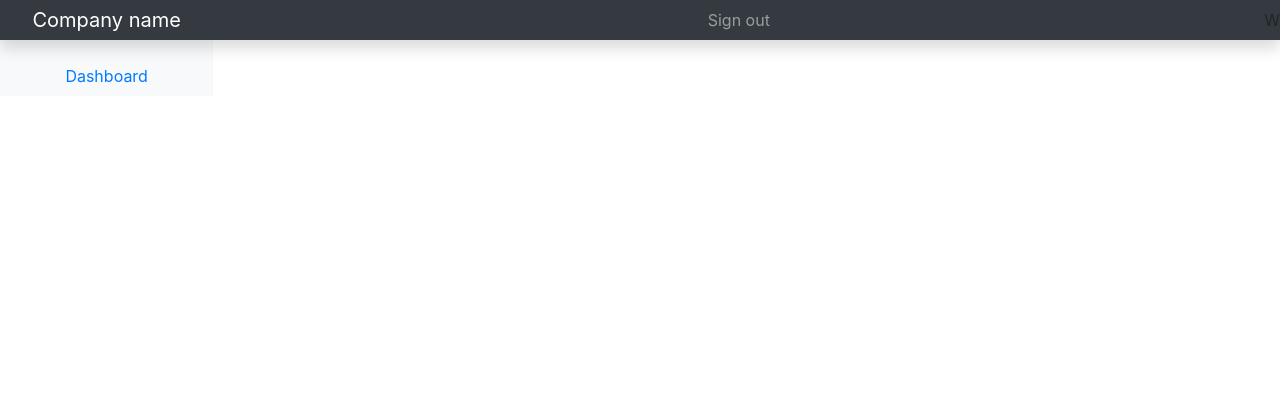
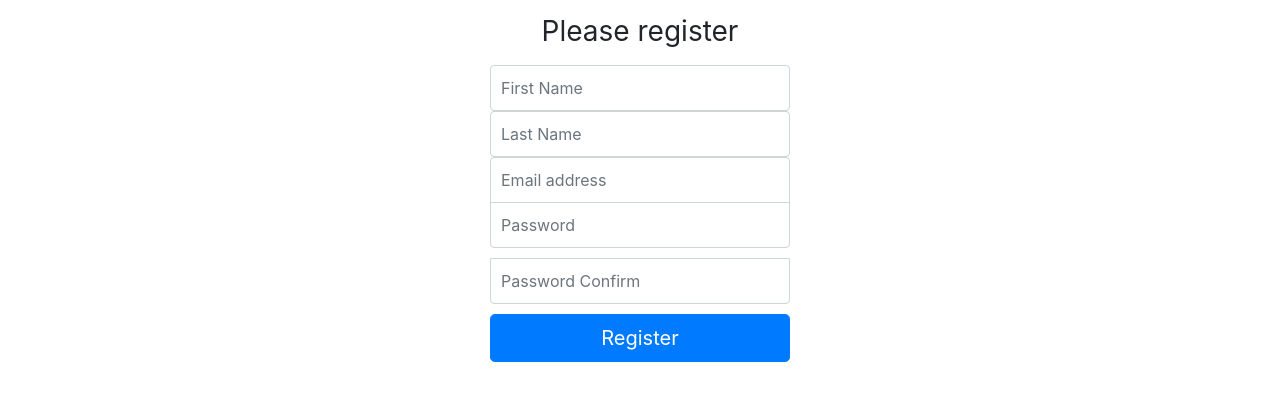
Before and after one commit to taiga-programming/typescript-app, a React (Create React App) app: page /register in a window 1280 px wide. Shown: the top 400 px of the page. Built offline with nearby package versions, Linux system fonts and the light colour scheme.

Commit message:
add login and register function

```diff
--- a/package.json
+++ b/package.json
@@ -11,6 +11,7 @@
     "@types/react": "^17.0.0",
     "@types/react-dom": "^16.9.8",
     "@types/react-router-dom": "^5.1.6",
+    "axios": "^0.21.0",
     "react": "^17.0.1",
     "react-dom": "^17.0.1",
     "react-router-dom": "^5.2.0",
--- a/src/App.tsx
+++ b/src/App.tsx
@@ -1,28 +1,20 @@
 import React from 'react';
 import './App.css';
-import Nav from './secure/components/Nav';
-import Menu from './secure/components/Menu';
 import Dashboard from './secure/Dashboard';
 import Users from './secure/Users';
 import Login from './public/Login';
 import { BrowserRouter, Route } from 'react-router-dom';
+import Register from './public/Register';
 
 function App() {
   return (
     <div className="App">
-      <Nav />
-      <div className="container-fluid">
-        <div className="row">
-          <Menu />
-          <main role="main" className="col-md-9 ml-sm-auto col-lg-10 px-md-4">
-            <BrowserRouter>
-              <Route path={'/'} exact component={Dashboard} />
-              <Route path={'/users'} component={Users} />
-              <Route path={'/login'} component={Login} />
-            </BrowserRouter>
-          </main>
-        </div>
-      </div>
+      <BrowserRouter>
+        <Route path={'/'} exact component={Dashboard} />
+        <Route path={'/users'} component={Users} />
+        <Route path={'/login'} component={Login} />
+        <Route path={'/register'} component={Register} />
+      </BrowserRouter>
     </div>
   );
 }
--- a/src/public/Login.tsx
+++ b/src/public/Login.tsx
@@ -1,7 +1,70 @@
-import React, { Component } from 'react';
+import React, { Component, SyntheticEvent } from 'react';
+import './Public.css';
+import axios from 'axios';
+import { Redirect } from 'react-router-dom';
 
-export default class Login extends Component {
+class Login extends Component {
+  email = '';
+  password = '';
+  state = {
+    redirect: false
+  };
+
+  submit = async (e: SyntheticEvent) => {
+    e.preventDefault();
+
+    const response = await axios.post('login', {
+      email: this.email,
+      password: this.password,
+      scope: 'admin'
+    });
+
+    localStorage.setItem('token', response.data.token);
+    axios.defaults.headers.Authorization = `Bearer ${localStorage.getItem(
+      'token'
+    )}`;
+
+    this.setState({
+      redirect: true
+    });
+  };
+
   render() {
-    return <div>d</div>;
+    if (this.state.redirect) {
+      return <Redirect to={'/register'} />;
+    }
+
+    return (
+      <form className="form-signin" onSubmit={this.submit}>
+        <h1 className="h3 mb-3 font-weight-normal">Please sign in</h1>
+        <label htmlFor="inputEmail" className="sr-only">
+          Email address
+        </label>
+        <input
+          type="email"
+          id="inputEmail"
+          className="form-control"
+          placeholder="Email address"
+          required
+          onChange={(e) => (this.email = e.target.value)}
+        />
+        <label htmlFor="inputPassword" className="sr-only">
+          Password
+        </label>
+        <input
+          type="password"
+          id="inputPassword"
+          className="form-control"
+          placeholder="Password"
+          onChange={(e) => (this.password = e.target.value)}
+          required
+        />
+        <button className="btn btn-lg btn-primary btn-block" type="submit">
+          Sign in
+        </button>
+      </form>
+    );
   }
 }
+
+export default Login;
--- /dev/null
+++ b/src/public/Public.css
@@ -0,0 +1,29 @@
+.form-signin {
+  width: 100%;
+  max-width: 330px;
+  padding: 15px;
+  margin: auto;
+}
+.form-signin .checkbox {
+  font-weight: 400;
+}
+.form-signin .form-control {
+  position: relative;
+  box-sizing: border-box;
+  height: auto;
+  padding: 10px;
+  font-size: 16px;
+}
+.form-signin .form-control:focus {
+  z-index: 2;
+}
+.form-signin input[type="email"] {
+  margin-bottom: -1px;
+  border-bottom-right-radius: 0;
+  border-bottom-left-radius: 0;
+}
+.form-signin input[type="password"] {
+  margin-bottom: 10px;
+  border-top-left-radius: 0;
+  border-top-right-radius: 0;
+}
--- /dev/null
+++ b/src/public/Register.tsx
@@ -0,0 +1,111 @@
+import React, { Component, SyntheticEvent } from 'react';
+import './Public.css';
+import axios from 'axios';
+import { Redirect } from 'react-router-dom';
+
+class Register extends Component {
+  first_name = '';
+  last_name = '';
+  email = '';
+  password = '';
+  password_confirm = '';
+  state = {
+    redirect: false
+  };
+
+  submit = async (e: SyntheticEvent) => {
+    e.preventDefault();
+
+    await axios.post('register', {
+      first_name: this.first_name,
+      last_name: this.last_name,
+      email: this.email,
+      password: this.password,
+      password_confirm: this.password_confirm
+    });
+
+    this.setState({
+      redirect: true
+    });
+  };
+
+  render() {
+    if (this.state.redirect) {
+      return <Redirect to={'/login'} />;
+    }
+
+    return (
+      <form className="form-signin" onSubmit={this.submit}>
+        <h1 className="h3 mb-3 font-weight-normal">Please register</h1>
+
+        <label htmlFor="firstName" className="sr-only">
+          First Name
+        </label>
+        <input
+          type="text"
+          id="firstName"
+          className="form-control"
+          placeholder="First Name"
+          required
+          onChange={(e) => (this.first_name = e.target.value)}
+        />
+
+        <label htmlFor="lastName" className="sr-only">
+          Last Name
+        </label>
+        <input
+          type="text"
+          id="lastName"
+          className="form-control"
+          placeholder="Last Name"
+          required
+          onChange={(e) => (this.last_name = e.target.value)}
+        />
+
+        <label htmlFor="inputEmail" className="sr-only">
+          Email address
+        </label>
+        <input
+          type="email"
+          id="inputEmail"
+          className="form-control"
+          placeholder="Email address"
+          required
+          onChange={(e) => (this.email = e.target.value)}
+        />
+
+        <label htmlFor="inputPassword" className="sr-only">
+          Password
+        </label>
+        <input
+          type="password"
+          id="inputPassword"
+          className="form-control"
+          placeholder="Password"
+          autoComplete="new-password"
+          onChange={(e) => (this.password = e.target.value)}
+          required
+        />
+
+        <label htmlFor="passwordConfirm" className="sr-only">
+          Password Confirm
+        </label>
+        <input
+          type="password"
+          id="passwordConfirm"
+          className="form-control"
+          placeholder="Password Confirm"
+          onChange={(e) => (this.password_confirm = e.target.value)}
+          autoComplete="new-password"
+          required
+        />
+
+        <button className="btn btn-lg btn-primary btn-block" type="submit">
+          Register
+        </button>
+      </form>
+    );
+  }
+}
+
+export default Register;
--- a/src/secure/Dashboard.tsx
+++ b/src/secure/Dashboard.tsx
@@ -1,8 +1,9 @@
 import React from 'react';
+import Wrapper from './Wrapper';
 
 const Dashboard = () => {
   return (
-    <div>
+    <Wrapper>
       <h2>Section title</h2>
       <div className="table-responsive">
         <table className="table table-striped table-sm">
@@ -26,7 +27,7 @@
           </tbody>
         </table>
       </div>
-    </div>
+    </Wrapper>
   );
 };
 
--- a/src/secure/Users.tsx
+++ b/src/secure/Users.tsx
@@ -1,7 +1,7 @@
 import React from 'react';
 
 const Users = () => {
-  return <div>ss</div>;
+  return <div>users</div>;
 };
 
 export default Users;
--- /dev/null
+++ b/src/secure/Wrapper.tsx
@@ -0,0 +1,25 @@
+/* eslint-disable react/prop-types */
+import React, { Component } from 'react';
+import Menu from './components/Menu';
+import Nav from './components/Nav';
+
+export class Wrapper extends Component {
+  render() {
+    return (
+      <>
+        <Nav />
+
+        <div className="container-fluid">
+          <div className="row">
+            <Menu />
+            <main role="main" className="col-md-9 ml-sm-auto col-lg-10 px-md-4">
+              {this.props.children}
+            </main>
+          </div>
+        </div>
+      </>
+    );
+  }
+}
+
+export default Wrapper;
```
Also changed, not shown: src/secure/components/Wrapper.tsx (deleted, +0 -7 lines), 2 other files (tests, documents, lock files or other folders).
